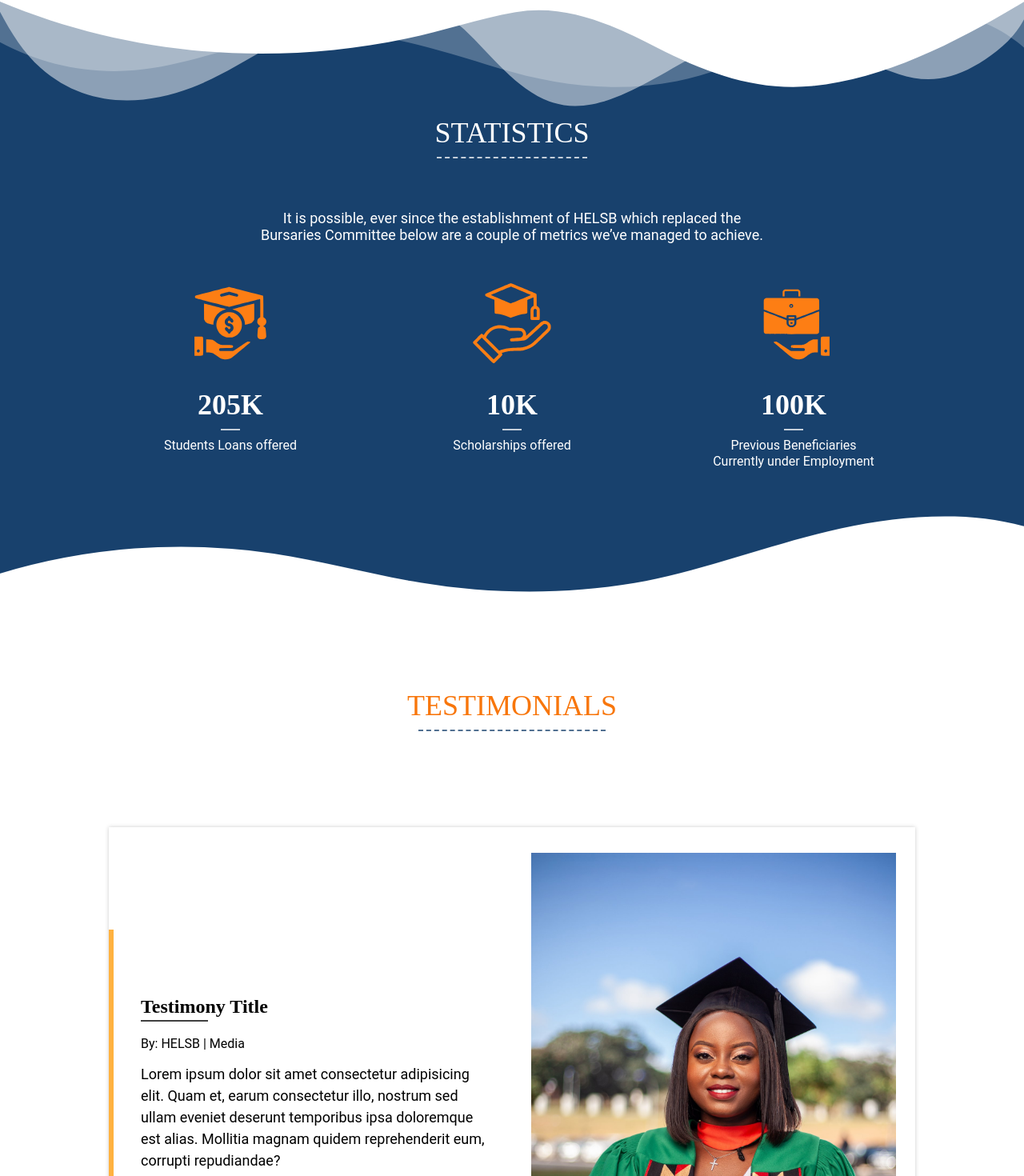
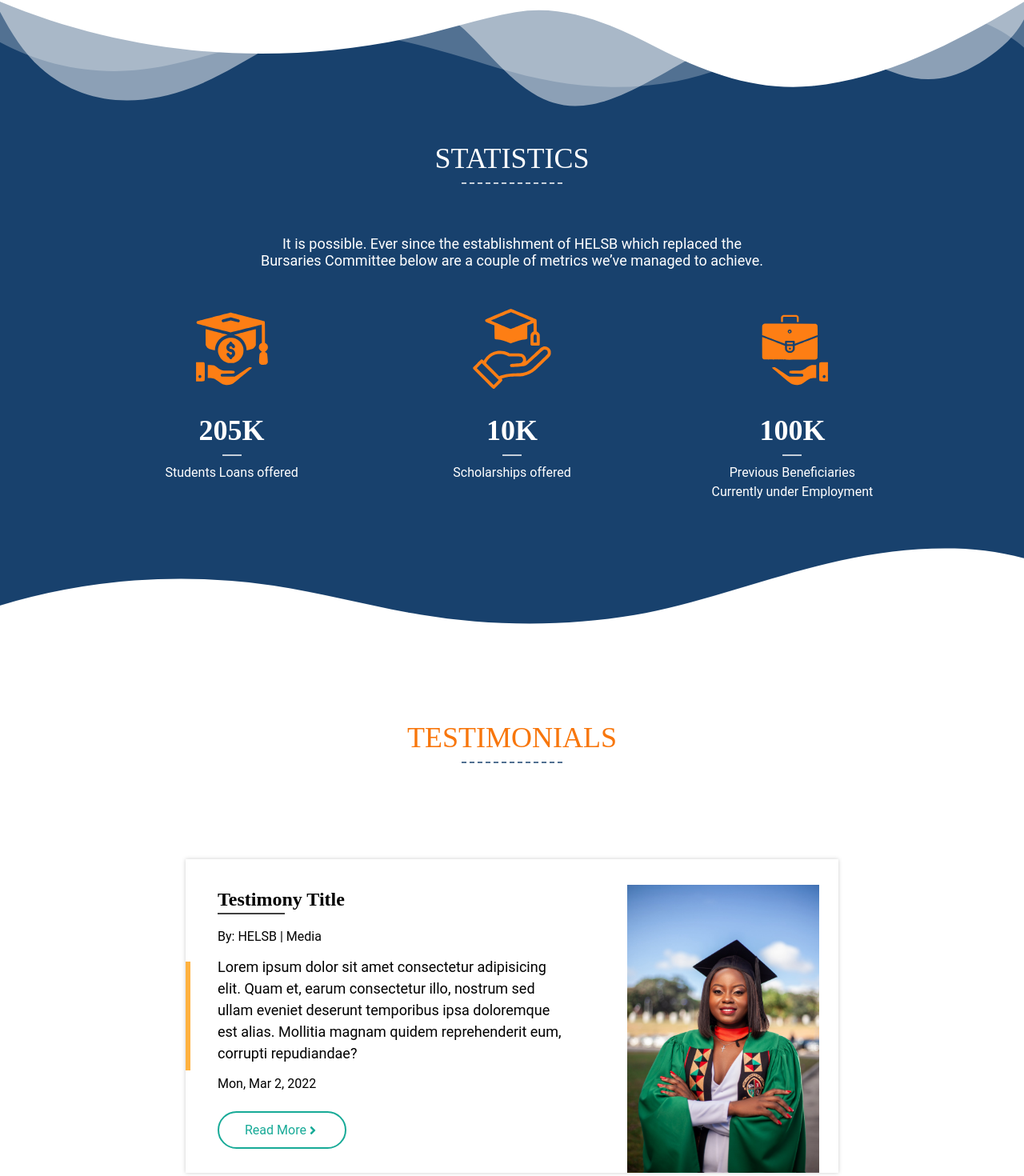
Before and after one commit to Xavier9981/react-navigation-master, a React (Vite) app: page / in a window 1280 px wide. Shown: the part 2415-3885 px from the top of the page at 80% size. Built offline with nearby package versions, Linux system fonts and the light colour scheme.

Commit message:
multiple changes made

```diff
--- a/src/components/Blog.jsx
+++ b/src/components/Blog.jsx
@@ -21,12 +21,15 @@
 </div>
 <div className="blog__headline-wrap">
 <h2 className="blog__title">Post Title</h2>
-            <p className="blog__description">
+<div className="blog__description">
+<p>
 Lorem ipsum dolor sit amet consectetur adipisicing elit. Explicabo
 et voluptates, natus non optio velit dolorum repudiandae excepturi
 quidem illo error qui nemo sit provident dolorem recusandae nobis,
 eius tenetur.
 </p>
+</div>
+
 <a href="" className="blog__btn">
 Read more <RiArrowRightFill />
 </a>
@@ -41,12 +44,15 @@
 </div>
 <div className="blog__headline-wrap">
 <h2 className="blog__title">Post Title</h2>
-            <p className="blog__description">
+
+<div className="blog__description">
+<p>
 Lorem ipsum dolor sit amet consectetur adipisicing elit. Explicabo
 et voluptates, natus non optio velit dolorum repudiandae excepturi
 quidem illo error qui nemo sit provident dolorem recusandae nobis,
 eius tenetur.
 </p>
+</div>
 <a href="" className="blog__btn">
 Read more <RiArrowRightFill />
 </a>
@@ -83,7 +89,7 @@
 .section__title h2::after {
 content: "";
 display: block;
-    width: 6.2em;
+width: 3.5em;
 margin: 0.25em auto 0.65em;
 border-top-style: dashed;
 border-top-width: 0.065em;
@@ -127,8 +133,18 @@
 }
 
 .blog__description {
-          line-height: 1.25;
+display: -webkit-box;
+-webkit-box-orient: vertical;
+-webkit-line-clamp: 5;
+-moz-box-orient: vertical;
+-moz-line-clamp: 5;
+box-orient: vertical;
+line-clamp: 5;
+overflow: hidden;
+p{
+    line-height: 1.5;
     font-size: 18px;
+}
 }
 
 .blog__btn {
@@ -167,6 +183,8 @@
 font-weight: 600;
 }
 }
+
+
 @media screen and (max-width: 425px) {
 .blogs {
 &__blog {
@@ -198,10 +216,10 @@
 color: #18416d;
 }
 
-          .blog__description {
+/*.blog__description {
 line-height: 1.25;
 font-size: 18px;
-          }
+}*/
 
 .blog__btn {
 padding: 0.75rem 2rem;
--- a/src/components/Hero.jsx
+++ b/src/components/Hero.jsx
@@ -57,7 +57,7 @@
     /*flex-wrap: wrap;*/
 
     .heroIntro {
-      width: 400px;
+      width: 465px;
       margin: auto;
 
       .introText {
--- a/src/components/Metrics.jsx
+++ b/src/components/Metrics.jsx
@@ -38,7 +38,7 @@
           <div className="inner__wrapper-content">
             <h2 className="section__title">Statistics</h2>
             <p className="section__sub-title">
-              It is possible, ever since the establishment of HELSB which
+              It is possible. Ever since the establishment of HELSB which
               replaced the Bursaries Committee below are a couple of metrics
               we’ve managed to achieve.
             </p>
@@ -104,6 +104,7 @@
   background-color: #18416d;
   color: #ffffff;
 
+
   .metrics {
     position: relative;
 
@@ -156,6 +157,8 @@
 
       .inner__wrapper-content {
         height: 100%;
+        padding-inline: 0.5rem;
+        padding-block: 2rem 0;
 
         .section__title {
           font-size: 36px;
@@ -166,7 +169,7 @@
         .section__title::after {
           content: "";
           display: block;
-          width: 5.2em;
+          width: 3.5em;
           margin: 0.25em auto 0.65em;
           border-top-style: dashed;
           border-top-width: 0.065em;
@@ -225,24 +228,13 @@
                 border-top-width: 0.065em;
                 border-top-color: #ffffff;
                 opacity: 0.75;
-                /*height: -1.95em;*/
               }
-              /*h2::before{
-                                content: "";
-                                display: block;
-                                width: 0.75rem;
-                                margin: 0.25em auto 0.65em;
-                                border-top-style: dashed;
-                                border-top-width: 0.065em;
-                                border-top-color: #ffffff;
-                                opacity: 0.75;
-                                height: -1.95em;
-                            }*/
+
             }
 
             &__description {
               p {
-                line-height: 1.25;
+                line-height: 1.5;
               }
             }
           }
@@ -251,30 +243,20 @@
     }
   }
 
-  @media screen and (min-width: 280px) and (max-width: 768px) {
+  @media screen and (max-width: 425px) {
     .metrics {
+
+
       /*bottom wave separator*/
-      .custom-shape-divider-bottom-1695377409 {
-        position: relative; /**/
-        bottom: 0;
-        left: 0;
-        width: 100%;
-        overflow: hidden;
-        line-height: 0;
-        transform: rotate(180deg);
+      .custom-shape-divider-top-1695375677 svg {
+        height: 85px;
       }
 
+      /*bottom wave separator*/
       .custom-shape-divider-bottom-1695377409 svg {
-        position: relative;
-        display: block;
-        width: calc(100% + 1.3px);
-        height: 104px;
-        transform: rotateY(180deg);
+        height: 65px;
       }
 
-      .custom-shape-divider-bottom-1695377409 .shape-fill {
-        fill: #ffffff;
-      }
       /*display: none;*/
       &__wrapper {
         .inner__wrapper-content {
@@ -292,10 +274,10 @@
 
             .metric {
               margin: auto;
-              width: 18rem;
+              width: 9.5rem;
               display: flex;
               flex-direction: column;
-              gap: 1.5rem;
+              /*gap: 1.5rem;*/
 
               &__icon {
                 display: flex;
@@ -313,37 +295,17 @@
 
               &__stat {
                 h2 {
-                  font-weight: 900;
-                  font-size: 36px;
+                  margin-block-start: 0.25em;
                 }
 
                 h2::after {
-                  content: "";
-                  display: block;
-                  width: 0.75rem;
-                  margin: 0.25em auto 0.65em;
-                  border-top-style: dashed;
-                  border-top-width: 0.065em;
-                  border-top-color: #ffffff;
-                  opacity: 0.75;
-                  /*height: -1.95em;*/
+                  margin: 0.25em auto 0.25em;
                 }
-                /*h2::before{
-                                content: "";
-                                display: block;
-                                width: 0.75rem;
-                                margin: 0.25em auto 0.65em;
-                                border-top-style: dashed;
-                                border-top-width: 0.065em;
-                                border-top-color: #ffffff;
-                                opacity: 0.75;
-                                height: -1.95em;
-                            }*/
               }
 
               &__description {
                 p {
-                  line-height: 1.25;
+                  line-height: 1.5;
                 }
               }
             }
--- a/src/components/Newsletter.jsx
+++ b/src/components/Newsletter.jsx
@@ -20,7 +20,8 @@
 }
 
 const NewsletterWrap = styled.section`
-  padding: 5rem 2.5rem;
+  padding-inline: 2.5rem;
+  padding-block: 5rem;
   min-height: 20vh;
   display: flex;
   justify-content: center;
@@ -75,6 +76,59 @@
     }
   }
 
+  @media screen and (max-width: 425px) {
+    padding-inline-start: 2rem;
+    padding-inline-end: 2rem;
+
+    .newsletter{
+        &__title,&__sub-title{
+          width: 100%;
+          margin: 2.5rem auto;
+        }
+
+        &__title{
+          font-size: 36px;
+        }
+
+        &__sub-title{
+          font-size: 18px;
+        }
+
+
+        &__form{
+          flex-direction: column;
+          gap: 0.5rem;
+
+          input[type=email],input[type=submit] {
+            border-radius: 2rem;
+          }
+
+          input[type=email]{
+            background-color: white;
+            /*background-image: url('searchicon.png');*/
+            background-position: 10px 10px;
+            background-repeat: no-repeat;
+            padding-left: 40px;
+            height: 39px;
+            width: 100%;
+            border-color: #18416d;
+            border-style: solid;
+          }
+
+          input[type=submit] {
+            background-color: #18416d;
+            color: white;
+            padding: 12px 20px;
+            border: none;
+            cursor: pointer;
+            float: right;
+            font-weight: 600;
+          }
+        }
+      }
+
+  }
+
 `;
 
 export default Newsletter
--- a/src/components/Partners.jsx
+++ b/src/components/Partners.jsx
@@ -146,11 +146,13 @@
 
     .partners__wrap-content {
       min-height: 100%;
+      padding-inline: 0.5rem;
+      padding-block: 2rem 0;
 
       .partners__title::after {
         content: "";
         display: block;
-        width: 7em;
+        width: 3.5em;
         margin: 0.25em auto 0.65em;
         border-top-width: 0.065em;
         border-top-style: dashed;
@@ -185,89 +187,28 @@
     }
   }
 
-  @media screen and (min-width: 280px) and (max-width: 768px) {
+  @media screen and (max-width: 425px) {
     .partners {
       position: relative;
       /*top wave opacity separator*/
-      .custom-shape-divider-top-1695375677 {
-        position: relative;
-        top: 0;
-        left: 0;
-        width: 100%;
-        overflow: hidden;
-        line-height: 0;
-      }
-
       .custom-shape-divider-top-1695375677 svg {
-        position: relative;
-        display: block;
-        width: calc(100% + 1.3px);
         height: 85px;
       }
 
-      .custom-shape-divider-top-1695375677 .shape-fill {
-        fill: #ffffff;
-      }
-
       /*bottom wave separator*/
-      .custom-shape-divider-bottom-1695377409 {
-        /*position: absolute;*/
-        bottom: 0;
-        left: 0;
-        width: 100%;
-        overflow: hidden;
-        line-height: 0;
-        transform: rotate(180deg);
-      }
-
       .custom-shape-divider-bottom-1695377409 svg {
-        position: relative;
-        display: block;
-        width: calc(100% + 1.3px);
         height: 85px;
-        transform: rotateY(180deg);
-      }
-
-      .custom-shape-divider-bottom-1695377409 .shape-fill {
-        fill: #ffffff;
       }
 
       .partners__wrap-content {
-        min-height: 70vh;
-
-        .partners__title::after {
-          content: "";
-          display: block;
-          width: 7em;
-          margin: 0.25em auto 0.65em;
-          border-top-width: 0.065em;
-          border-top-style: dashed;
-          border-top-color: #18416d;
-          opacity: 0.75;
-          /*height: -1.95em;*/
-        }
+        min-height: 100%;
 
         .partners__wrap {
           flex-direction: column;
-          gap: 5%;
+          gap: 3rem;
 
           .partner {
-            margin-inline-end: auto;
-            margin-inline-start: auto;
-            margin-block-start: 5rem;
-
-            a {
-              figure {
-                width: 125px;
-                height: 100%;
-
-                img {
-                  display: block;
-                  width: 100%;
-                  height: 100%;
-                }
-              }
-            }
+            margin-inline: auto;
           }
         }
       }
--- a/src/components/Services.jsx
+++ b/src/components/Services.jsx
@@ -114,10 +114,11 @@
   }
 
   @media screen and (min-width: 280px) and (max-width: 768px) {
-  .services{
-    flex-direction: column;
-    gap: 15rem;
+    padding: 5rem 2rem;
+    .services{
+      flex-direction: column;
+      gap: 8rem;
+    }
   }
-}
 `;
 export default Services;
--- a/src/components/Testimonials.jsx
+++ b/src/components/Testimonials.jsx
@@ -21,13 +21,14 @@
                 <span> | </span>
                 <span>Media</span>
               </p>
-              <p className="description">
+              <div className="description">
+                <p >
                   Lorem ipsum dolor sit amet consectetur adipisicing elit. Quam
                   et, earum consectetur illo, nostrum sed ullam eveniet deserunt
                   temporibus ipsa doloremque est alias. Mollitia magnam quidem
                   reprehenderit eum, corrupti repudiandae?
                 </p>
-
+              </div>
               <div className="date">Mon, Mar 2, 2022</div>
 
               <div className="btn">
@@ -68,7 +69,7 @@
     .title::after {
       content: "";
       display: block;
-      width: 6.5em;
+      width: 3.5em;
       margin: 0.25em auto 0.65em;
       border-top-style: dashed;
       border-top-width: 0.065em;
@@ -116,9 +117,12 @@
           }
 
           .description {
-            line-height: 1.5;
             margin-block-start: 15px;
             margin-block-end: 15px;
+
+            p{
+              line-height: 1.5;
+            }
           }
 
           .btn {
@@ -145,11 +149,12 @@
         }
 
         &__box-2 {
-          width: 30rem;
           margin: auto 0;
-          padding: 2rem 1.5rem 1.5rem 0;
+          padding-inline: 1.5rem;
+          padding-block: 2rem 0;
 
           figure {
+            width: 15rem;
             img {
               display: block;
               object-fit: contain;
@@ -177,12 +182,13 @@
       .testimonials {
         .testimony {
           flex-direction: column-reverse;
-          gap: 3rem;
+          gap: 0;
 
           &__box-1 {
             width: 100%;
             margin: auto;
-            padding: 2rem 1.5rem;
+            padding-block: 2rem;
+            padding-inline: 1.5rem;
 
             .testimony__title {
               font-size: 24px;
@@ -196,12 +202,28 @@
             .testimony__poster {
               font-size: 16px;
             }
+
+            .description {
+              display: -webkit-box;
+              -webkit-box-orient: vertical;
+              -webkit-line-clamp: 3;
+              -moz-box-orient: vertical;
+              -moz-line-clamp: 3;
+              box-orient: vertical;
+              line-clamp: 3;
+              overflow: hidden;
+            }
           }
 
           &__box-2 {
             width: 100%;
+            padding-block: 2rem 0;
+            padding-inline: 1.5rem;
+
+            figure {
+              width: 100%;
               margin: auto;
-            padding: 2rem 1.5rem;
+            }
           }
         }
       }
```
Lines whose indentation alone changed are shown as unchanged.
